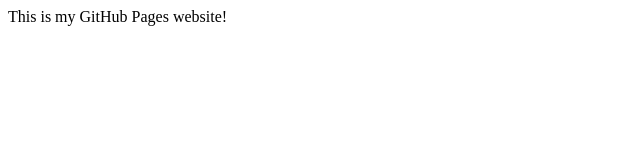
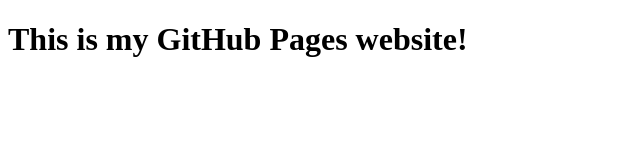
Before and after one commit to jarpar/jarpar.github.io, a plain HTML site: page index.html in a window 1280 px wide. Shown: the whole page, without its empty margins (0-640 px from the left). Drawn offline with Linux system fonts and the light colour scheme.

Commit message:
Update index.html

```diff
--- a/index.html
+++ b/index.html
@@ -4,6 +4,6 @@
         <title>My Site!</title>
     </head>
     <body>
-        This is my GitHub Pages website!
+        <h1>This is my GitHub Pages website!</h1>
     </body>
 </html>
```
